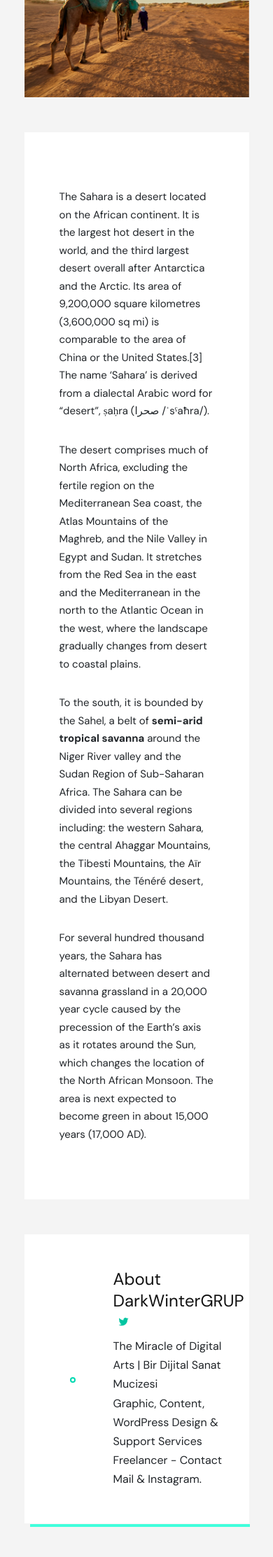
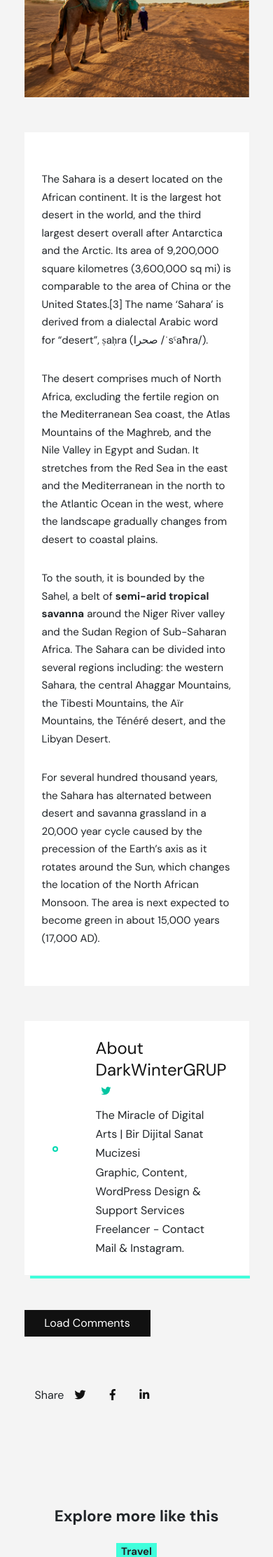
Before and after one commit to darkwintergrup/BLOG, a Jekyll site: the page built from _posts/2020-02-1-much-more-than-a-desert-trip-to-sahara.md, in a window 390 px wide. Shown: the part 575-2800 px from the top of the page at 70% size. Built offline with Jekyll 4.4.1, drawn with Linux system fonts in a browser that asks for light colours; nearby versions of some CDN libraries; comment, search, counter and statistics services are not loaded.

Commit message:
Update theme.scss

```diff
--- a/assets/css/theme.scss
+++ b/assets/css/theme.scss
@@ -651,14 +651,6 @@ body, input, button, select, optgroup, textarea {
     pointer-events: none;
 }
 
-
-
-
-
-
-
-
-
 //responsive tweaks
 @media (min-width: 768px) {
     .container, .container-sm, .container-md, .container-lg {
@@ -679,10 +671,18 @@ body, input, button, select, optgroup, textarea {
     .blog-grid-container {
         grid-template-columns: 1fr 1fr;
     }
+	//DarkWinterGRUP
     .newsletter img.newsletter-logo {
         max-height: 50px;
         float: left;
+		margin: 10px 0 !important;
     }
+	.article-post {
+    padding: 25px !important;
+	}
+	.authorbox {
+    padding: 25px !important
+	}
 }
 @media (max-width: 768px) {
     .posttitle {
```
